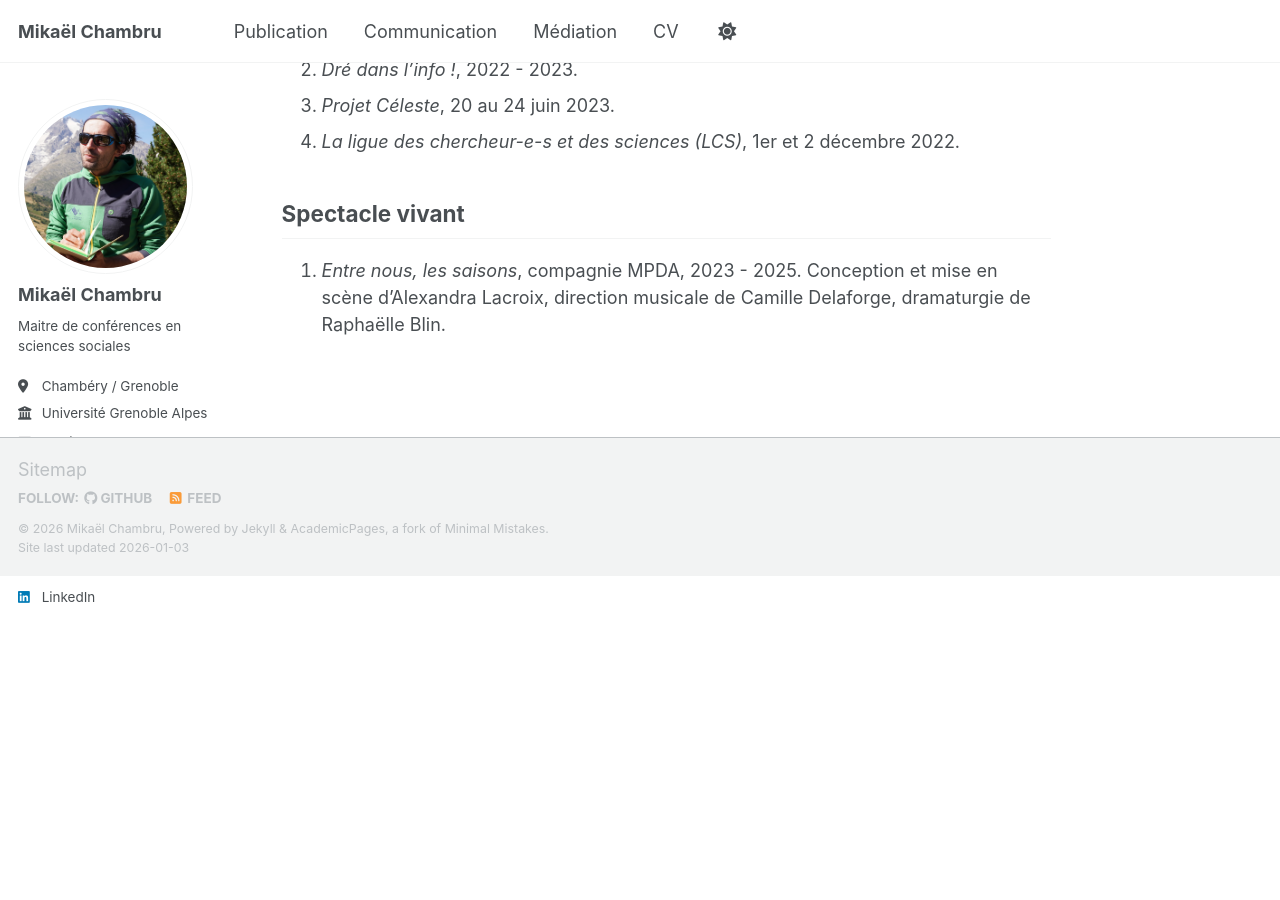
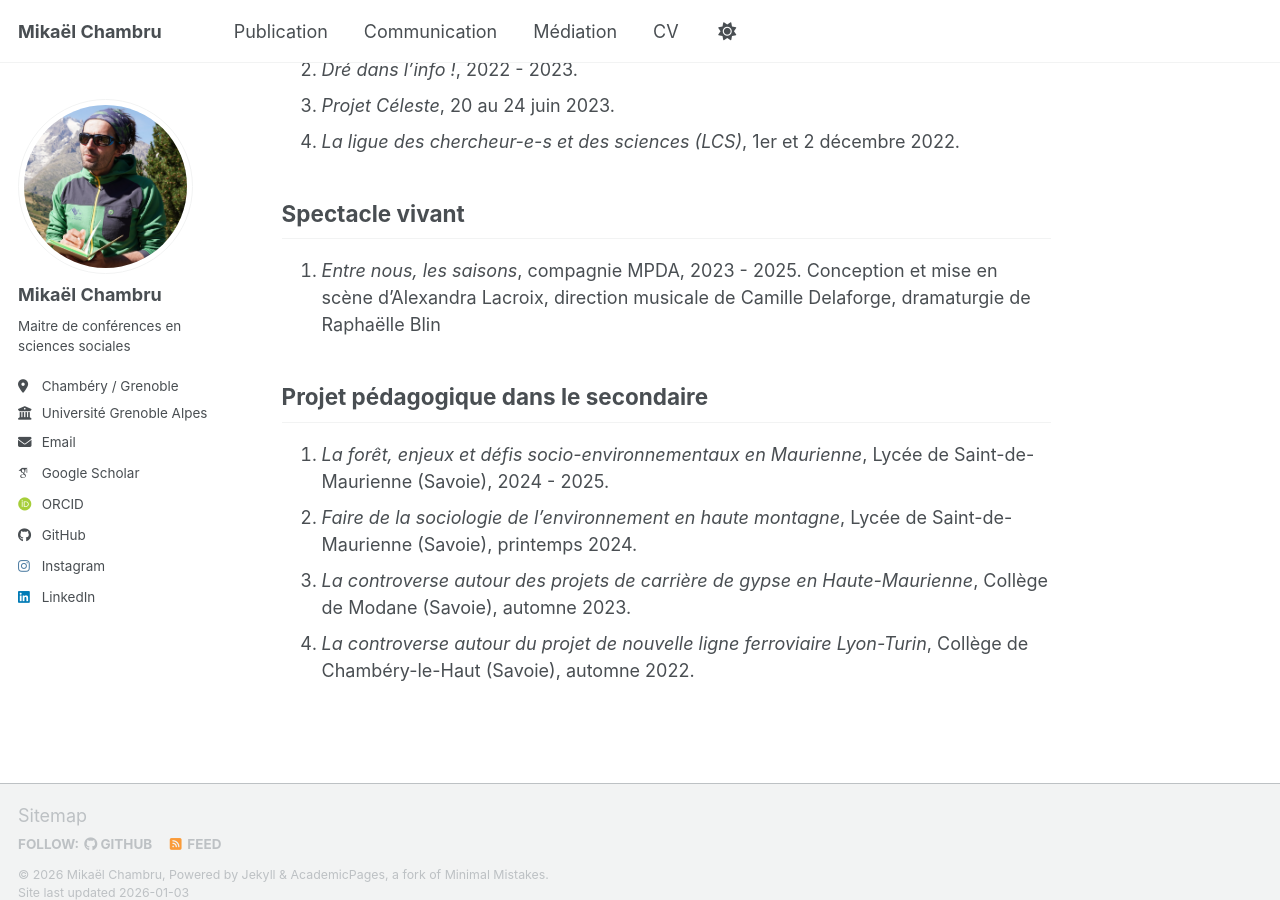
Before and after one commit to mikaelchambru/mikaelchambru.github.io, a Jekyll site: the page built from _pages/mediation.md, in a window 1280 px wide and 900 px high, scrolled down 4850 px. Built offline with Jekyll 4.4.1, drawn with Linux system fonts in a browser that asks for light colours; some web fonts are replaced; a script bundle is joined from its source files by our own code; library files that are not in the unit come from our copies; before the commit the page ends 5426 px from its top, so only the background shows below that.

Commit message:
Update mediation.md

```diff
--- a/_pages/mediation.md
+++ b/_pages/mediation.md
@@ -82,4 +82,11 @@ Republié dans *[Le Courrier](https://lecourrier.ch/2022/01/09/quand-la-zad-gagn
 
 ## Spectacle vivant
 
-1. *Entre nous, les saisons*, compagnie MPDA, 2023 - 2025. Conception et mise en scène d’Alexandra Lacroix, direction musicale de Camille Delaforge, dramaturgie de Raphaëlle Blin.
+1. *Entre nous, les saisons*, compagnie MPDA, 2023 - 2025. Conception et mise en scène d’Alexandra Lacroix, direction musicale de Camille Delaforge, dramaturgie de Raphaëlle Blin
+
+## Projet pédagogique dans le secondaire
+
+1. *La forêt, enjeux et défis socio-environnementaux en Maurienne*, Lycée de Saint-de-Maurienne (Savoie), 2024 - 2025.
+2. *Faire de la sociologie de l'environnement en haute montagne*, Lycée de Saint-de-Maurienne (Savoie), printemps 2024.
+3. *La controverse autour des projets de carrière de gypse en Haute-Maurienne*, Collège de Modane (Savoie), automne 2023.
+4.  *La controverse autour du projet de nouvelle ligne ferroviaire Lyon-Turin*, Collège de Chambéry-le-Haut (Savoie), automne 2022.
```
